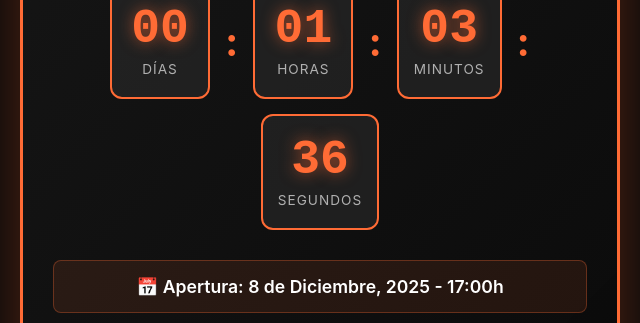
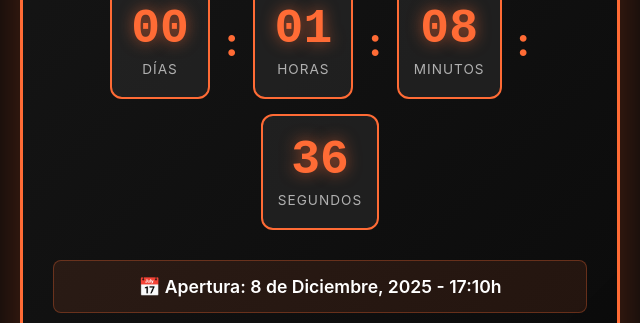
Before and after one commit to Dreiko98/gor2-awards-page, a plain HTML site: page index.html in a window 1280 px wide. Shown: the part 404-727 px from the top of the page, 320-960 px from the left. Drawn offline with Linux system fonts and the light colour scheme.

Commit message:
fix: Update countdown deadline to 17:10 on December 8, 2025

```diff
--- a/index.html
+++ b/index.html
@@ -49,7 +49,7 @@
                     <span class="time-label">Segundos</span>
                 </div>
             </div>
-            <p class="countdown-date">📅 Apertura: 8 de Diciembre, 2025 - 17:00h</p>
+            <p class="countdown-date">📅 Apertura: 8 de Diciembre, 2025 - 17:10h</p>
 
             <!-- Admin Access (discreto) -->
             <div class="admin-access">
--- a/script.js
+++ b/script.js
@@ -14,7 +14,7 @@ document.addEventListener('DOMContentLoaded', function() {
     let adminBypass = sessionStorage.getItem('gor2_admin_bypass') === 'true';
 
     // Set deadline: December 8, 2025 at 17:05 (5:05 PM)
-    const deadline = new Date('2025-12-08T17:05:00').getTime();
+    const deadline = new Date('2025-12-08T17:10:00').getTime();
 
     // Function to update countdown
     function updateCountdown() {
```
